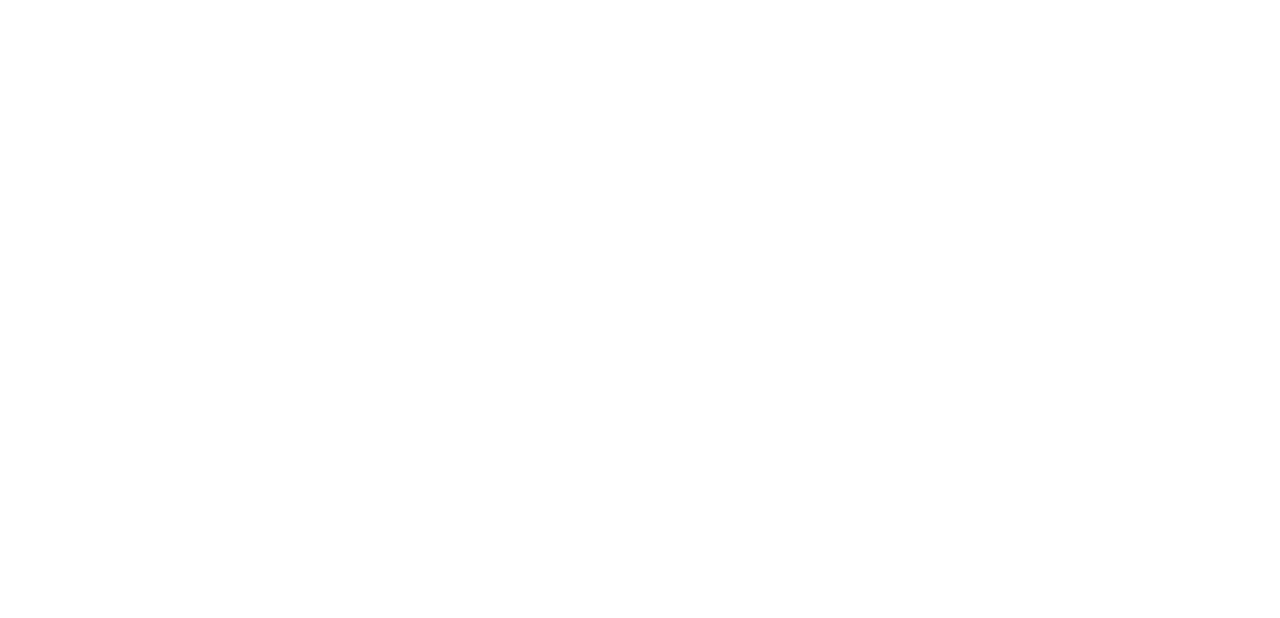
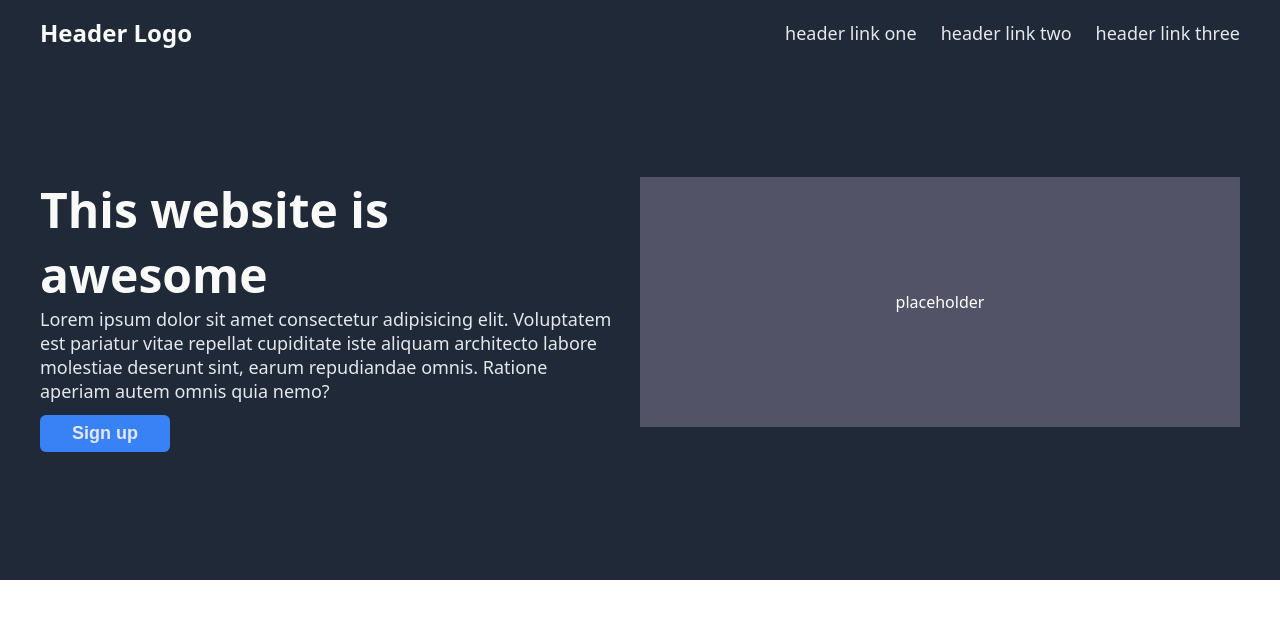
Before and after one commit to zestx5/odin-landing-page, a plain HTML site: page index.html in a window 1280 px wide. Drawn offline with Linux system fonts and the light colour scheme.

Commit message:
add header

```diff
--- a/index.html
+++ b/index.html
@@ -6,5 +6,31 @@
     <link rel="stylesheet" href="style.css" />
     <title>Landing page</title>
   </head>
-  <body></body>
+  <body>
+    <header>
+      <div class="header-wrapper">
+        <div class="header">
+          <div class="header__logo">Header Logo</div>
+          <ul class="links">
+            <li><a href="#">header link one</a></li>
+            <li><a href="#">header link two</a></li>
+            <li><a href="#">header link three</a></li>
+          </ul>
+        </div>
+        <div class="hero">
+          <div class="hero__text">
+            <h1 class="hero__main-text">This website is awesome</h1>
+            <p class="hero__secondary-text">
+              Lorem ipsum dolor sit amet consectetur adipisicing elit.
+              Voluptatem est pariatur vitae repellat cupiditate iste aliquam
+              architecto labore molestiae deserunt sint, earum repudiandae
+              omnis. Ratione aperiam autem omnis quia nemo?
+            </p>
+            <button class="hero__btn">Sign up</button>
+          </div>
+          <div class="hero__img">placeholder</div>
+        </div>
+      </div>
+    </header>
+  </body>
 </html>
--- a/style.css
+++ b/style.css
@@ -2,12 +2,94 @@
 
 html {
   box-sizing: border-box;
+  font-family: system-ui, -apple-system, BlinkMacSystemFont, 'Segoe UI', Roboto,
+    Oxygen, Ubuntu, Cantarell, 'Open Sans', 'Helvetica Neue', sans-serif;
 }
 
 *,
 *::after,
 *::before {
   box-sizing: inherit;
+  padding: 0;
+  margin: 0;
 }
 
 /* STYLES */
+
+/* HEADER */
+
+header {
+  background-color: #1f2937;
+}
+
+.header {
+  display: flex;
+  align-items: center;
+  justify-content: space-between;
+  padding: 16px 0 128px 0;
+}
+
+.header-wrapper {
+  flex-direction: column;
+  max-width: 1200px;
+  margin: 0 auto;
+  display: flex;
+}
+
+.links {
+  list-style: none;
+  display: flex;
+  gap: 24px;
+}
+
+.hero {
+  display: flex;
+  padding-bottom: 128px;
+  gap: 24px;
+}
+
+.hero__main-text {
+  font-size: 48px;
+  font-weight: 900;
+  color: #f9faf8;
+}
+
+.hero__secondary-text,
+a {
+  font-size: 18px;
+  color: #e5e7eb;
+}
+
+a {
+  text-decoration: none;
+}
+
+.header__logo {
+  font-size: 24px;
+  color: #f9faf8;
+  font-weight: 800;
+}
+
+.hero__btn {
+  background-color: #3882f6;
+  color: #e5e7eb;
+  border: none;
+  border-radius: 6px;
+  font-size: 18px;
+  font-weight: 700;
+  padding: 8px 32px;
+  margin-top: 12px;
+}
+
+.hero__img {
+  display: flex;
+  justify-content: center;
+  align-items: center;
+  width: 600px;
+  height: 250px;
+  background-color: rgb(82, 83, 102);
+  color: #fff;
+  flex-shrink: 0;
+}
+
+/* MAIN */
```
